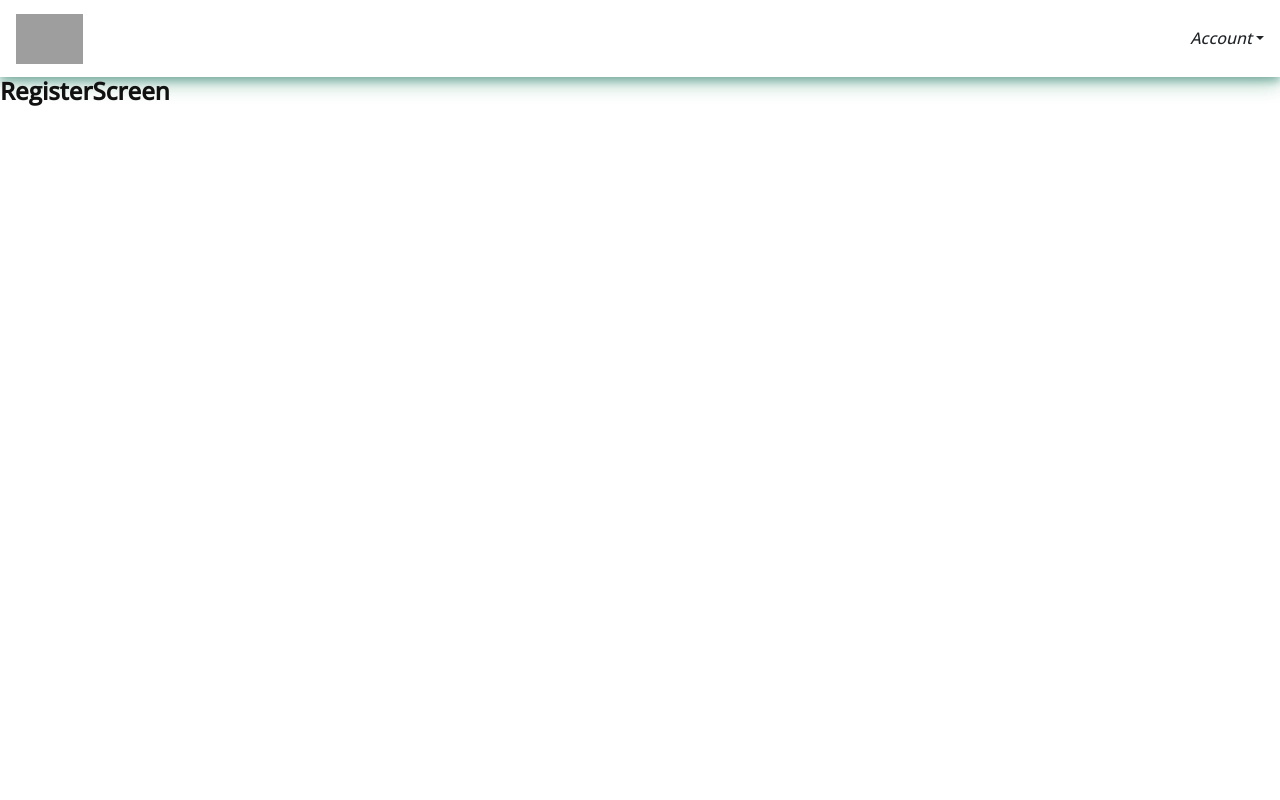
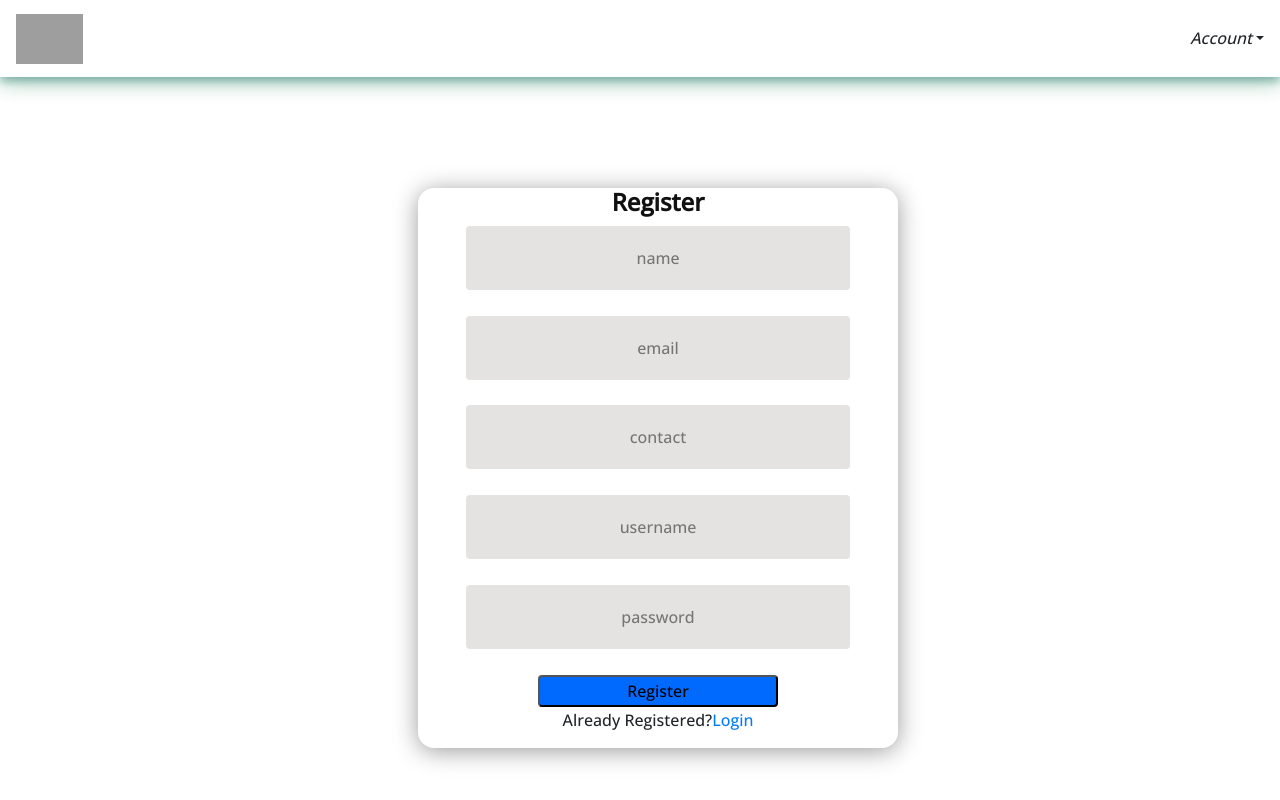
Before and after one commit to speethambaran/reactfrontend, a React (Create React App) app in the folder envitusplatformfrontend/: page /register in a window 1280 px wide. Built offline with nearby package versions, Linux system fonts and the light colour scheme; grey boxes are pictures that could not be loaded; what google-maps-react would draw is missing.

Commit message:
login and  register screen

```diff
--- a/envitusplatformfrontend/src/screens/LoginScreen.js
+++ b/envitusplatformfrontend/src/screens/LoginScreen.js
@@ -1,11 +1,67 @@
-import React from 'react'
+import React, { Component} from "react";
+import "./Register.css"
 
-function LoginScreen() {
-  return (
-    <div>
-      <h1>LoginScreen</h1>
-    </div>
-  );
+
+class  LoginScreen extends Component {
+    constructor() {
+        super()
+        this.state = ({ username: '', password: '' })
+
+    }
+
+    usernamechange = event => {
+        this.setState({
+            username: event.target.value
+        })
+    }
+    passwordchange = event => {
+        this.setState({
+            password: event.target.value
+        })
+    }
+    handleSubmit = event => {
+
+        alert(`${this.state.username}`);
+
+
+    }
+
+    render() {
+
+
+        return <body>
+
+            <div className="container">
+
+                <form action="" onSubmit={this.handleSubmit} >
+                    <div className="cover">
+                        <h1>Signin</h1>
+
+                        <input type="text" placeholder="username" name="username" value={this.state.username} onChange={this.usernamechange} required /><br />
+                        <input type="password" placeholder="password" name="password" value={this.state.password} onChange={this.passwordchange} required /><br />
+                        <button className="signup-btn" type="submit">
+                            Login
+                        </button>
+
+                        <p>Not a User?<a href="/register">Register</a></p>
+                    </div>
+                </form>
+
+            </div>
+
+        </body >
+    }
 }
+export default  LoginScreen
 
-export default LoginScreen
+// import React from 'react'
+
+// function() {
+//   return (
+//     <div>
+//       <h1>LoginScreen</h1>
+//     </div>
+//   );
+// }
+
+// export default LoginScreen
--- /dev/null
+++ b/envitusplatformfrontend/src/screens/Register.css
@@ -0,0 +1,93 @@
+*{
+    margin: 0;
+    box-sizing: border-box;
+    }
+    .page{
+        height: 100vh;
+        width: 100%;
+        display: flex;
+        justify-content: center;
+        align-items: center;
+    }
+
+    .cover{
+        margin-top: 10%;
+        margin-left: 30%;
+        margin-right:50%;
+        background-color: white;
+        width: 30rem;
+        height: 35em;
+        position: relative;
+        border-radius: 1em;
+        box-shadow: 0 0.188em 1.550em rgb(156, 156,156);
+        display: flex;
+        flex-direction: column;
+        align-items: center;
+        justify-content:space-around;
+        margin-bottom: 5px;
+    }
+
+    input{
+    border: none;
+    background-color: rgb(229, 226, 226);
+    height: 4em;
+    width: 80%;
+    border-radius: 0.25em;
+    text-align: center;
+    padding: 2rem;
+    }
+    input:focus{
+        outline-color: rgb(32,177,255);
+    }
+
+    .signup-btn{
+        width: 50%;
+        height: 2rem;
+
+        background-color: rgb(0, 106, 255);
+        display: flex;
+        justify-content: center;
+        align-items: center;
+        transition: 0.5s;
+        border-radius: 0.25rem;
+        cursor: pointer;
+    }
+    .login-btn{
+        width: 50%;
+        height: 1.5rem;
+        background-color: rgb(243, 245, 247);
+        display: flex;
+        justify-content: center;
+        align-items: center;
+        transition: 0.5s;
+        border: 0;
+        cursor: pointer;
+    }
+    .login-btn:hover{ transform: scale(1.1);}
+
+
+    .signup-btn:hover{ transform: scale(1.1);}
+
+    .text{
+        position: relative;
+        bottom: -2rem;
+    }
+    .hide{
+        position:absolute;
+        transform: scale(0);
+    }
+    .login-popup{
+        position: absolute;
+        height: 30rem;
+        width: 30rem;
+        display: flex;
+        flex-direction: column;
+        align-items: center;
+        justify-content: center;
+        border-radius: 0.25rem;
+        background-color: black;
+        color: white;
+        bottom: 0;
+        transform: scale(1);
+        transform: 1.5s;
+    }
--- a/envitusplatformfrontend/src/screens/RegisterScreen.js
+++ b/envitusplatformfrontend/src/screens/RegisterScreen.js
@@ -1,11 +1,82 @@
-import React from 'react'
+import React, { Component } from "react";
+import "./Register.css"
 
-function RegisterScreen() {
-  return (
-    <div>
-      <h1>RegisterScreen</h1>
-    </div>
-  );
+
+class RegisterScreen extends Component {
+    constructor() {
+        super()
+        this.state = ({ name: '', email: '', contact: '', username: '', password: '' })
+
+    }
+    namechange = event => {
+        this.setState({
+            name: event.target.value
+        })
+    }
+    emailchange = event => {
+        this.setState({
+            email: event.target.value
+        })
+    }
+    contactchange = event => {
+        this.setState({
+            contact: event.target.value
+        })
+    }
+    usernamechange = event => {
+        this.setState({
+            username: event.target.value
+        })
+    }
+    passwordchange = event => {
+        this.setState({
+            password: event.target.value
+        })
+    }
+    handleSubmit = event => {
+
+        alert(`${this.state.name} ${this.state.email}`);
+
+
+    }
+render() {
+
+
+        return <body>
+
+<div className="container">
+
+            <form action="" onSubmit={this.handleSubmit} >
+                <div className="cover">
+                    <h1>Register</h1>
+                    <input type="text" name="name" placeholder="name" value={this.state.name} onChange={this.namechange} required /><br />
+                    <input type="email" placeholder="email" name="email" value={this.state.email} onChange={this.emailchange} required /><br />
+                    <input type="text" placeholder="contact" name="contact" value={this.state.contact} onChange={this.contactchange} required /><br />
+                    <input type="text" placeholder="username" name="username" value={this.state.username} onChange={this.usernamechange} required /><br />
+                    <input type="password" placeholder="password" name="password" value={this.state.password} onChange={this.passwordchange} required /><br />
+                    <button className="signup-btn" type="submit">
+                        Register
+                    </button>
+
+                    <p>Already Registered?<a  href="/login">Login</a></p>
+                </div>
+            </form>
+
+            </div>
+
+        </body >
+    }
 }
+export default RegisterScreen
 
-export default RegisterScreen
+// import React from 'react'
+
+// function RegisterScreen() {
+//   return (
+//     <div>
+//       <h1>RegisterScreen</h1>
+//     </div>
+//   );
+// }
+
+// export default RegisterScreen
```
